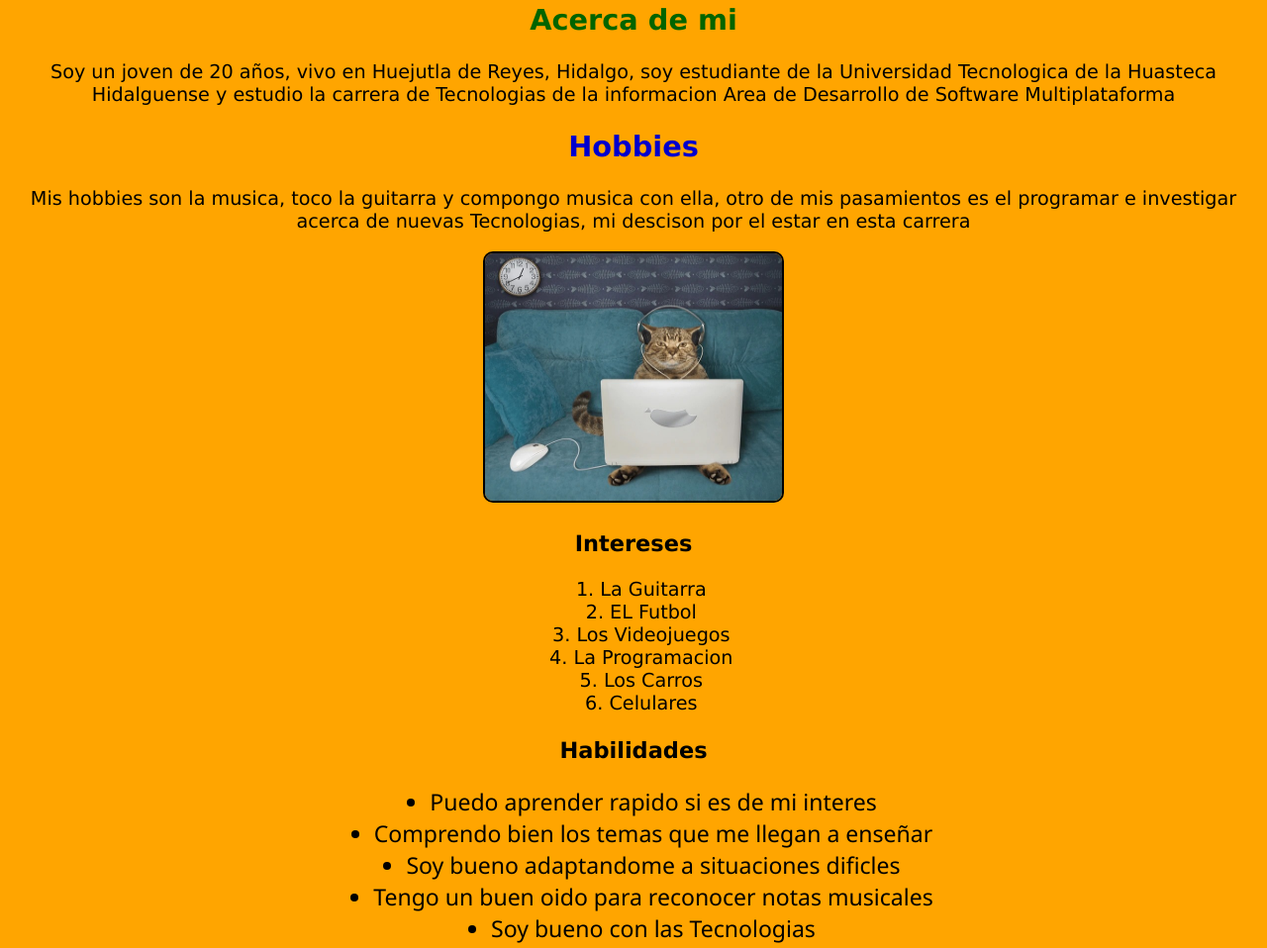
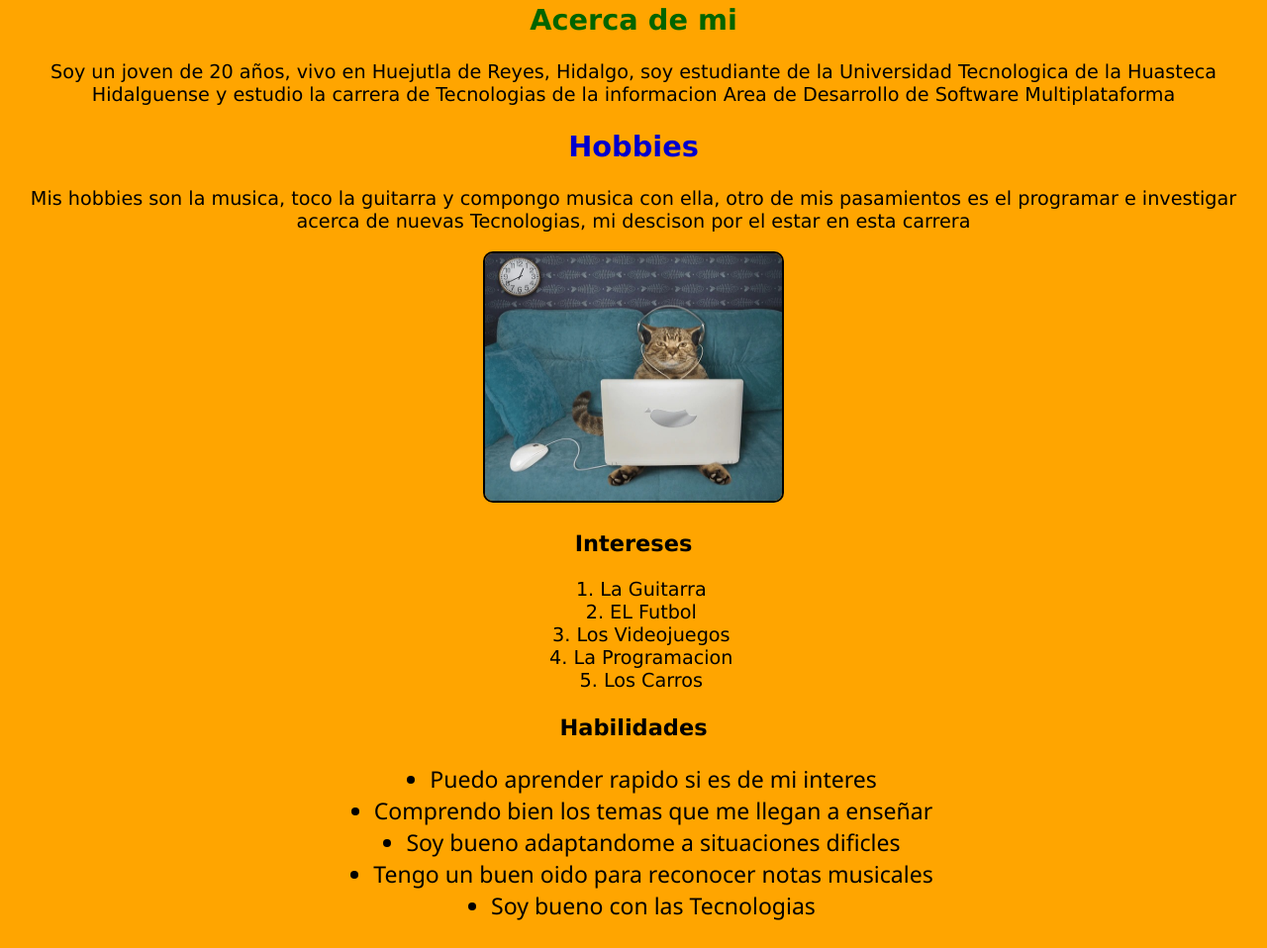
Before and after one commit to PabloRuiz-20230031/3C_Apliaciones_WEB, a plain HTML site: page index.html in a window 1280 px wide. Shown: the part 93-1051 px from the top of the page at 99% size. Drawn offline with Linux system fonts and the light colour scheme.

Commit message:
Update index.html

```diff
--- a/index.html
+++ b/index.html
@@ -26,7 +26,6 @@
         <li>Los Videojuegos</li>
         <li>La Programacion</li>
         <li>Los Carros</li>
-        <li>Celulares</li>
     </ol>
     <h3>Habilidades</h3>
     <ul id="Hab">
```
